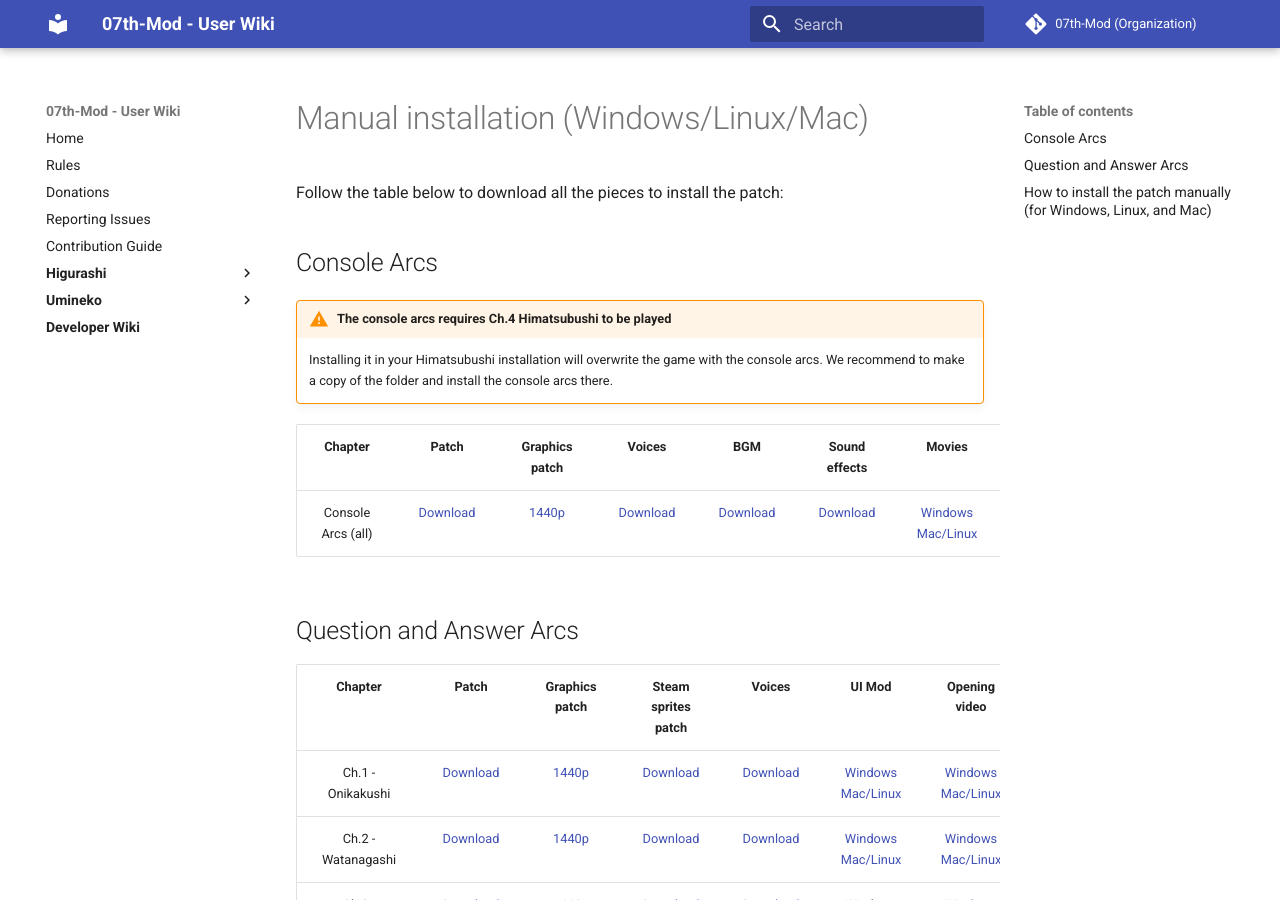
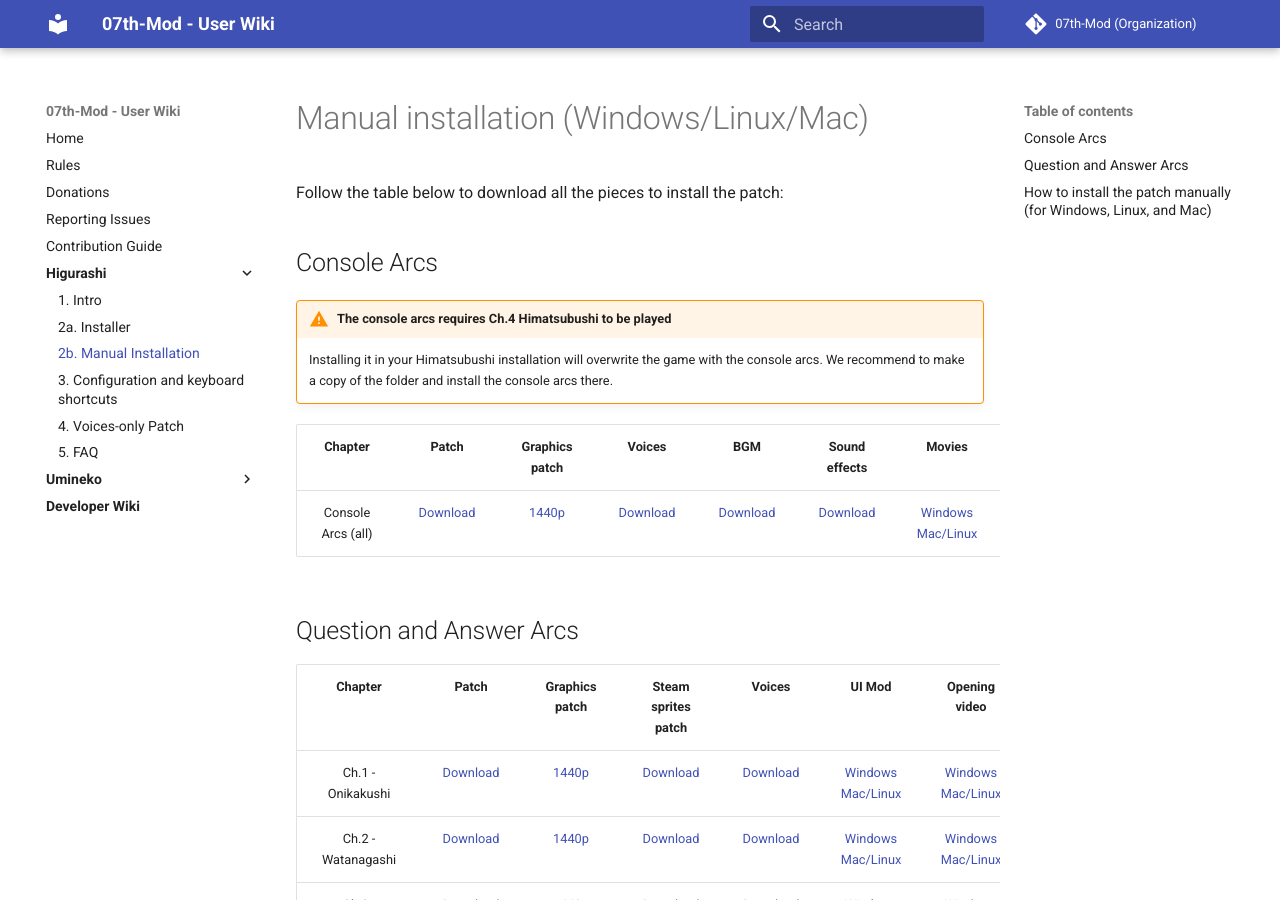
Before and after one commit to 07th-mod/wiki, an MkDocs documentation site: the page built from docs/Higurashi/Manual-Installation.md, in a window 1280 px wide and 900 px high. Built offline with MkDocs 1.6.1 and Material for MkDocs 9.7.7, drawn with Linux system fonts in a browser that asks for light colours.

Commit message:
Adjusting Higurashi for consistency with Umineko

```diff
--- a/mkdocs.yml
+++ b/mkdocs.yml
@@ -12,11 +12,12 @@
     - Reporting Issues: Support.md
     - Contribution Guide: Beginners-guide.md
     - <b>Higurashi</b>:
-        - Intro: Higurashi/Higurashi-Getting-started.md
-        - Voice and Graphics Patch: Higurashi/Higurashi-Part-1---Voice-and-Graphics-Patch.md
-        - Configuration and keyboard shortcuts: Higurashi/Higurashi-Part-2---Patch-configuration-and-keyboard-shortcuts.md
-        - Voices-only Patch: Higurashi/Higurashi-Part-1.1---Voices-only-Patch.md
-        - FAQ: Higurashi/FAQ.md
+        - 1. Intro: Higurashi/Higurashi-Getting-started.md
+        - 2a. Installer: Higurashi/Higurashi-Part-1---Voice-and-Graphics-Patch.md
+        - 2b. Manual Installation: Higurashi/Manual-Installation.md
+        - 3. Configuration and keyboard shortcuts: Higurashi/Higurashi-Part-2---Patch-configuration-and-keyboard-shortcuts.md
+        - 4. Voices-only Patch: Higurashi/Higurashi-Part-1.1---Voices-only-Patch.md
+        - 5. FAQ: Higurashi/FAQ.md
     - <b>Umineko</b>:
         - 1. Intro (START HERE): Umineko/Umineko-Getting-started.md
         - 2. Mod Options: Umineko/Umineko-Mod-Options.md
```
